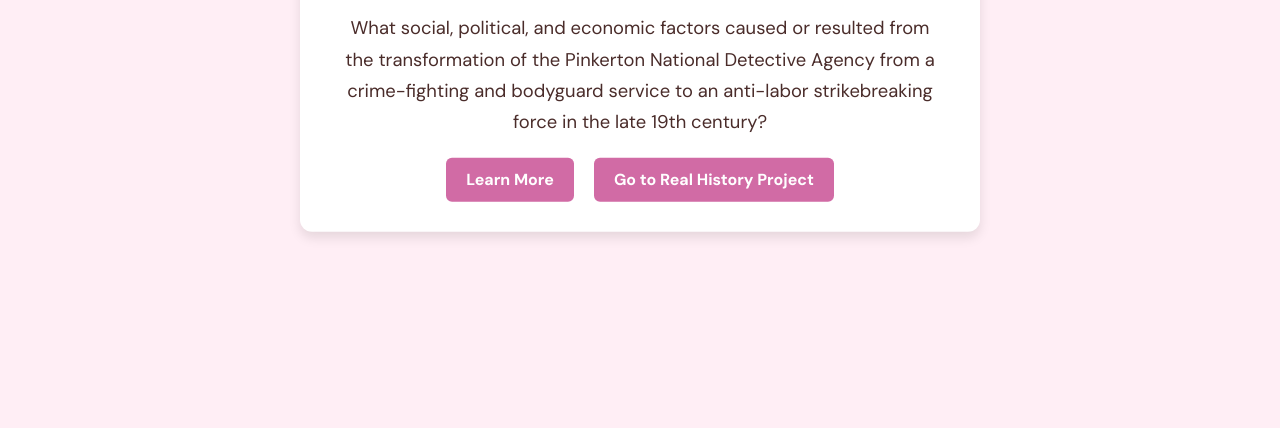
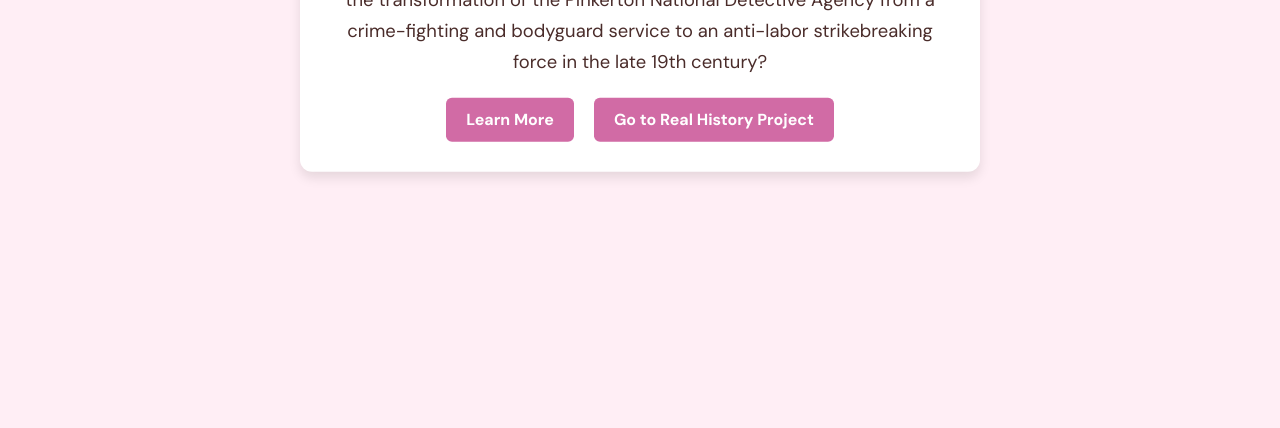
Before and after one commit to SirToxALot/leohistorycrowe, a plain HTML site: page index.html in a window 1280 px wide. Shown: the part 372-800 px from the top of the page. Drawn offline with Linux system fonts and the light colour scheme.

Commit message:
Update pink_styles.css

```diff
--- a/pink_styles.css
+++ b/pink_styles.css
@@ -167,7 +167,7 @@
     width: 100%;
     margin: auto;
     position: absolute;
-    top: 55%;
+    top: 47.5%;
     left: 50%;
     transform: translate(-50%, -50%);
     background: #fff;
```
